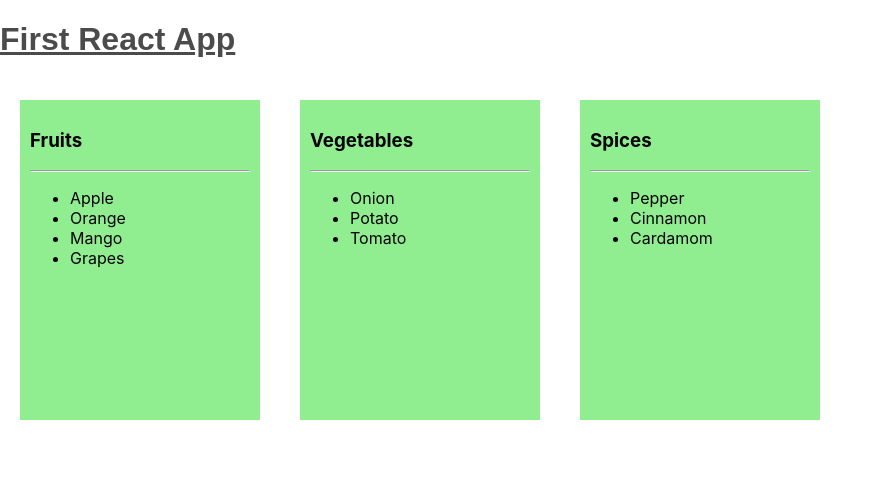
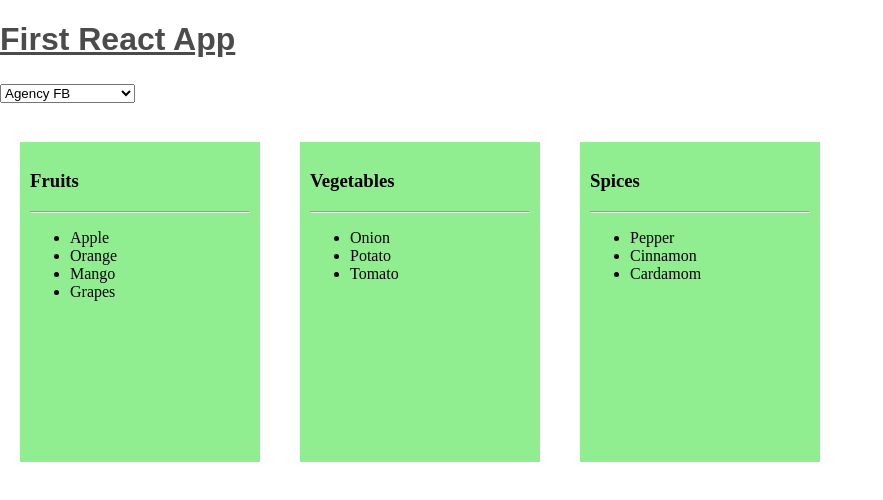
Before and after one commit to vinodh1988/react-app-june, a React (Create React App) app: page / in a window 1280 px wide. Shown: the top 500 px of the page, without its empty margins (0-883 px from the left). Built offline with nearby package versions, Linux system fonts and the light colour scheme.

Commit message:
font-commit

```diff
--- a/src/App.js
+++ b/src/App.js
@@ -1,15 +1,22 @@
 
 import './App.css';
+import { useState} from 'react';
 import Box from './Box';
-import {items} from './data/data'
+import {items,fonts} from './data/data'
 
 const App = ()=>{
+  const [font,setFont]=useState(fonts[2])
   return (
     <div>
         <h1>First React App</h1>
-        <Box title="Fruits" items={items[0]}></Box>
-        <Box title="Vegetables" items={items[1]}></Box>
-        <Box title="Spices" items={items[2]}></Box>
+        <h3>
+        <select value={font} onChange={(event)=>{setFont(event.target.value)}}>
+          {fonts.map(x=><option key={x}>{x}</option>)}
+        </select>
+        </h3>
+        <Box title="Fruits" items={items[0]} font={font}></Box>
+        <Box title="Vegetables" items={items[1]} font={font}></Box>
+        <Box title="Spices" items={items[2]} font={font}></Box>
     </div>
   )
 }
--- a/src/Box.js
+++ b/src/Box.js
@@ -1,7 +1,7 @@
 
-const Box= ({title,items})=>{
+const Box= ({title,items,font})=>{
     return(
-        <div className="box">
+        <div className="box" style={{fontFamily:font}}>
               <h3> {title} </h3>
               <hr/>
              <ul>
--- a/src/data/data.js
+++ b/src/data/data.js
@@ -3,3 +3,12 @@ export const items=[
     ['Onion','Potato','Tomato'],
     ['Pepper','Cinnamon','Cardamom']
 ];
+
+export const fonts=[
+    'Arial',
+    'Comic Sans MS',
+    'Agency FB',
+    'Times New Roman',
+    'Consolas',
+    'Forte'
+]
```
